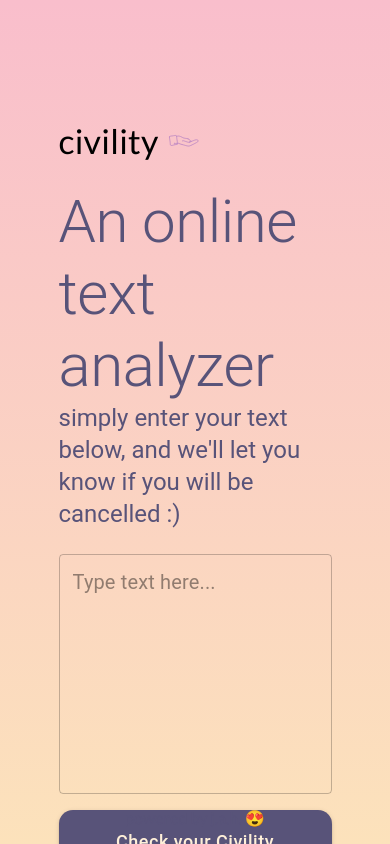
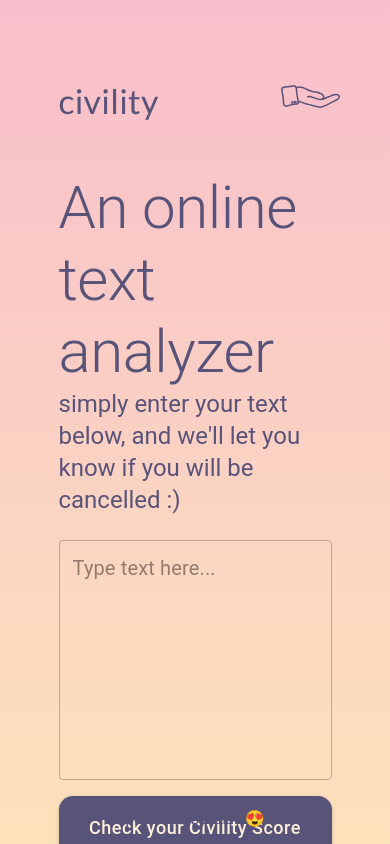
Before and after one commit to jeffzhan/Civility, a Next.js app: page / in a window 390 px wide. Built offline with nearby package versions, Linux system fonts and the light colour scheme.

Commit message:
more ui and responsive changes

```diff
--- a/pages/index.js
+++ b/pages/index.js
@@ -28,9 +28,9 @@ export default function Home() {
   };
 
   return (
-    <div className={styles.container}>
+    <div className={styles.container} style={{width:"100%", display:"flex", justifyContent:"center"}}>
       <Head>
-        <title>Civility</title>
+        <title>civility</title>
         <meta name="description" content="Powered by j.a.h." />
         <link rel="icon" href="/favicon.ico" />
       </Head>
@@ -42,14 +42,14 @@ export default function Home() {
           flexDirection: "column",
           width: "70%",
           height: "100vh",
-          marginTop: 15,
+          marginTop: 10,
         }}
       >
-        <Typography variant="h4" fontFamily="Lato">
+        <Typography variant="h4" fontFamily="Lato" color="#585379">
           civility
-          <span className={styles.logo}>
-            <Image src="/civility_logo.svg" alt="Vercel Logo" width={50} height={30}/>
-          </span>
+          <div className={styles.logo}>
+            <a href="https://hackthenorth2022.devpost.com/?ref_feature=challenge&ref_medium=your-open-hackathons&ref_content=Submissions+open" target="_blank"><Image src="/civility_logo.svg" alt="Vercel Logo" width={70} height={60}/></a>
+          </div>
         </Typography>
 
         <Typography variant="h2" className={styles.title} sx={{ marginTop: 3 }}>
@@ -92,7 +92,7 @@ export default function Home() {
             }}
             hover="none"
           >
-            Check your Civility
+            Check your Civility Score
           </Button>
         </Stack>
         <div style={{width:"100%", display:"flex", justifyContent:"center"}}>
--- a/styles/Home.module.css
+++ b/styles/Home.module.css
@@ -23,6 +23,24 @@
   line-height: 1.5rem;
 }
 
+.logo{
+  display: flex;
+  float: right;
+  transform: translateY(-30%) translateX(10%);
+}
+
+@media screen and (max-width: 840px){
+  .title {
+    font-size: 3rem;
+  }
+}
+
+@media screen and (max-width: 690px){
+  .title {
+    font-size: 2.5rem;
+  }
+}
+
 @media screen and (max-width: 600px) {
   .title {
     font-size: 2.5rem;
@@ -32,5 +50,7 @@
     font-size: 1.3rem;
     line-height: 1.7rem;
   }
-
+  .logo{
+    transform: translateY(-25%) translateX(20%);
+  }
 }
```
Also changed, not shown: public/civility_logo.svg.
